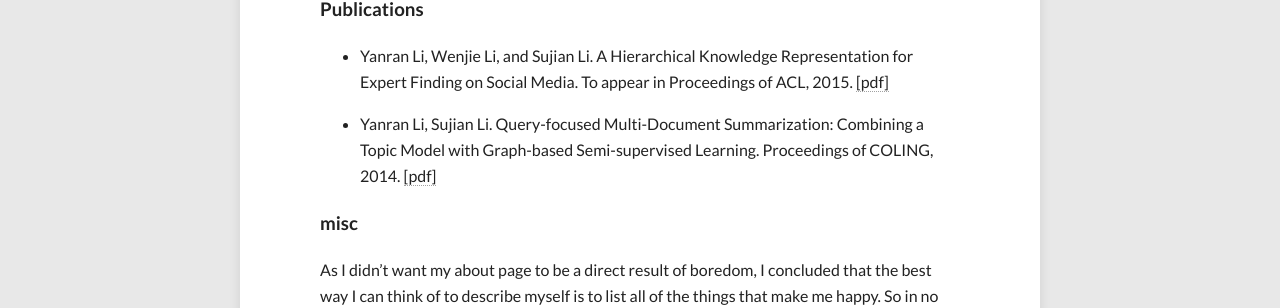
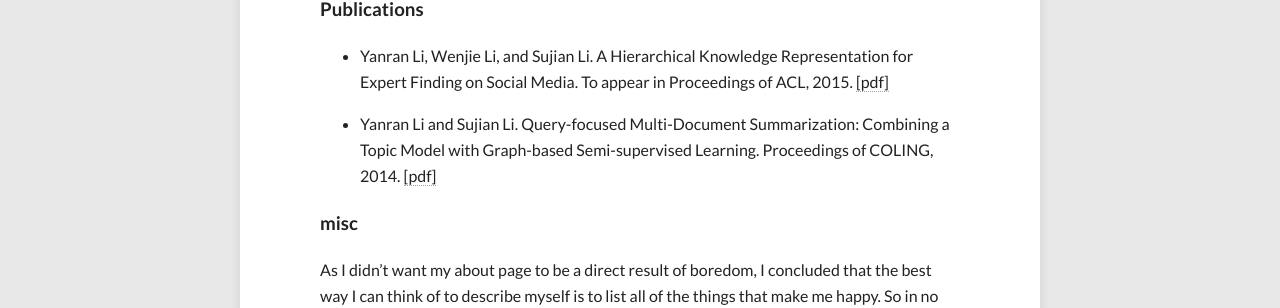
Before and after one commit to niangaotuantuan/niangaotuantuan.github.io, a Jekyll site: the page built from about.md, in a window 1280 px wide. Shown: the part 743-1051 px from the top of the page. Built offline with Jekyll 4.4.1, drawn with Linux system fonts in a browser that asks for light colours; nearby versions of some CDN libraries.

Commit message:
Update about.md

```diff
--- a/about.md
+++ b/about.md
@@ -18,7 +18,7 @@ I was an undergraduate from the Centre of Information Science, School of Electro
 - Yanran Li, Wenjie Li, and Sujian Li.
 A Hierarchical Knowledge Representation for Expert Finding on Social Media. To appear in Proceedings of ACL, 2015. [[pdf]](/files/acl2015.pdf)
 
-- Yanran Li, Sujian Li.
+- Yanran Li and Sujian Li.
 Query-focused Multi-Document Summarization: Combining a Topic Model with Graph-based Semi-supervised Learning. Proceedings of COLING, 2014. [[pdf]](/files/coling2014.pdf)
 
 
```
